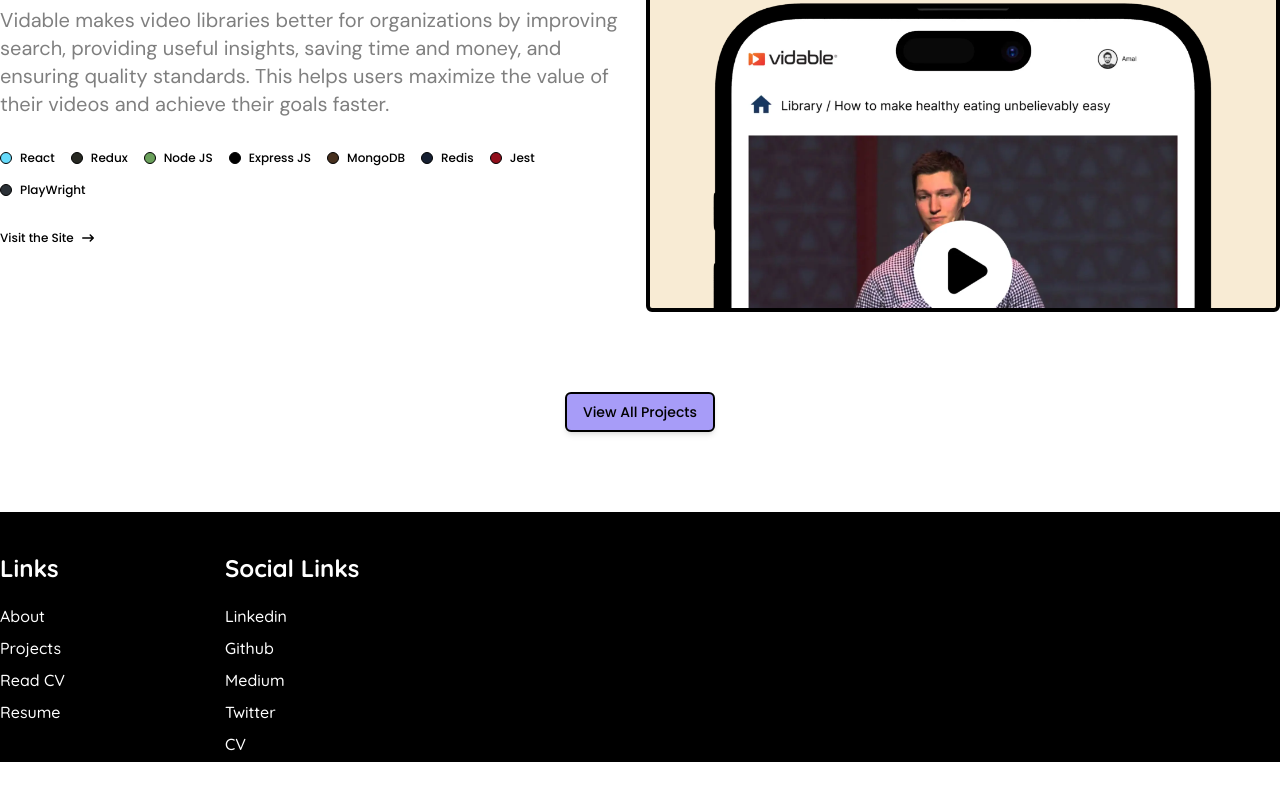
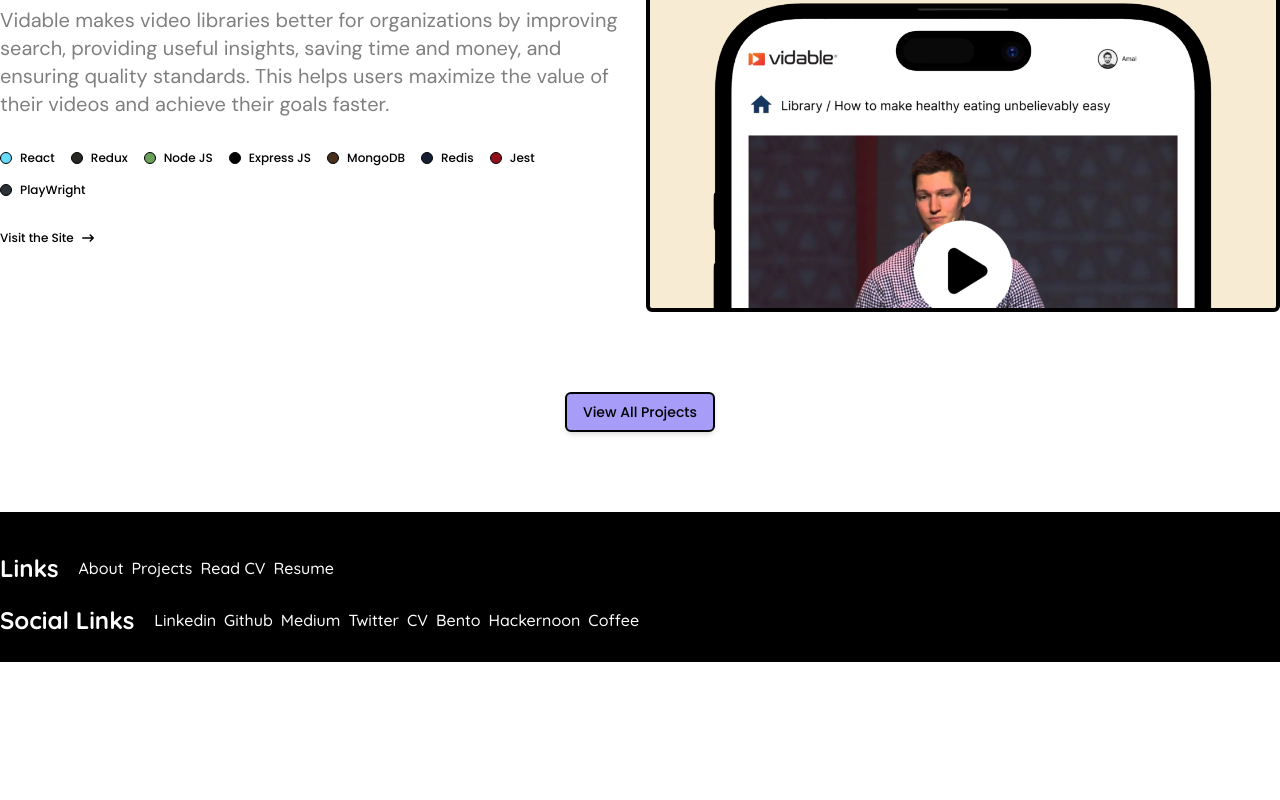
Before and after one commit to arulvalananto/portfolio, a Next.js app in the folder portfoliov2/: page / in a window 1280 px wide. Shown: the part 2702-3502 px from the top of the page. After the commit the page ends 3364 px from the top, so only its background shows below. Built offline with nearby package versions, Linux system fonts and the light colour scheme.

Commit message:
update: page links

```diff
--- a/portfoliov2/app/about-me/page.tsx
+++ b/portfoliov2/app/about-me/page.tsx
@@ -33,7 +33,7 @@ const AboutPage = () => {
         <h1 className="text-[32px] font-bold leading-[120%] tracking-[-1px] xl:text-[44px] xl:tracking-[-2px]">
           Arul Valan Anto
         </h1>
-        <h6 className="pb-8">Full Stack Developer + Tech Blogger</h6>
+        <h2 className="pb-8">Full Stack Developer + Tech Blogger</h2>
         <div className="flex flex-col gap-4 mb-2">
           <p className="flex flex-col gap-2 text-sm">
             <span className="text-xs font-bold text-black uppercase">
--- a/portfoliov2/app/ui/home/components/Footer.tsx
+++ b/portfoliov2/app/ui/home/components/Footer.tsx
@@ -6,11 +6,11 @@ import ExternalLink from "../../external-link";
 
 const Footer = () => {
   return (
-    <div className="w-full h-full sm:h-[250px] bg-black">
-      <div className="w-full max-w-full px-10 xl:px-0 xl:w-[1280px] xl:max-w-[1280px] m-auto h-full font-quicksand font-medium text-white py-10 flex flex-col sm:flex-row gap-10 sm:gap-40">
-        <div className="flex flex-col gap-5">
+    <div className="w-full h-full md:h-[150px] bg-black">
+      <div className="w-full max-w-full px-10 xl:px-0 xl:w-[1280px] xl:max-w-[1280px] m-auto h-full font-quicksand font-medium text-white py-10 flex flex-col gap-5">
+        <div className="flex flex-col md:flex-row items-start md:items-center gap-5">
           <h5 className="font-bold text-2xl uppercase sm:capitalize">Links</h5>
-          <div className="flex flex-row flex-wrap gap-5 sm:flex-nowrap sm:flex-col sm:gap-2">
+          <div className="flex flex-row flex-wrap gap-5 sm:flex-nowrap sm:gap-2">
             <Link
               href="/about"
               className="hover:underline hover:underline-offset-2"
@@ -37,11 +37,11 @@ const Footer = () => {
             </a>
           </div>
         </div>
-        <div className="flex flex-col gap-5">
+        <div className="flex flex-col md:flex-row items-start md:items-center gap-5">
           <h5 className="font-bold text-2xl uppercase sm:capitalize">
             Social Links
           </h5>
-          <div className="flex flex-row flex-wrap gap-5 sm:flex-nowrap sm:flex-col sm:gap-2">
+          <div className="flex flex-row flex-wrap gap-5 sm:flex-nowrap sm:gap-2">
             {socialLinks.map((link, index) => {
               const name = link.title.split(" ").at(-1);
               const title = name
```
